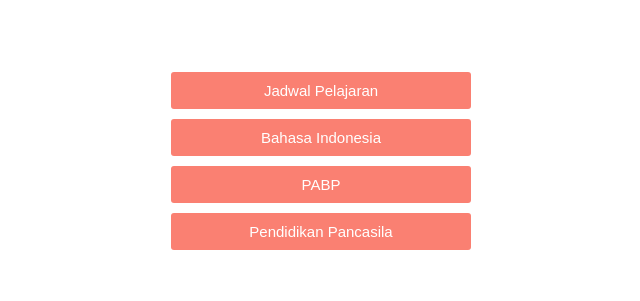
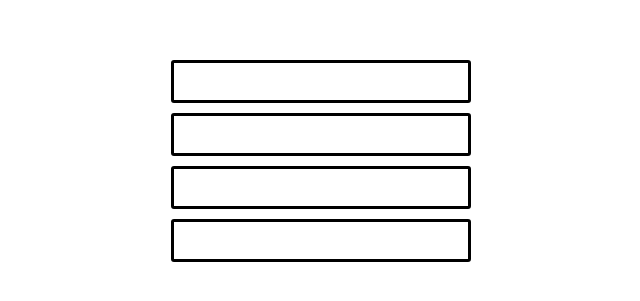
Before and after one commit to AzmiFirmansah/Books, a plain HTML site: page index.html in a window 1280 px wide. Shown: the part 239-540 px from the top of the page, without its empty margins (319-959 px from the left). Drawn offline with Linux system fonts and the light colour scheme.

Commit message:
style.css

```diff
--- a/style.css
+++ b/style.css
@@ -15,7 +15,7 @@ body {
 }
 
 .button {
-  background-color: salmon;
+  border: 3px solid black;
   border-radius: 3px;
   color: #fff;
   cursor: pointer;
```
